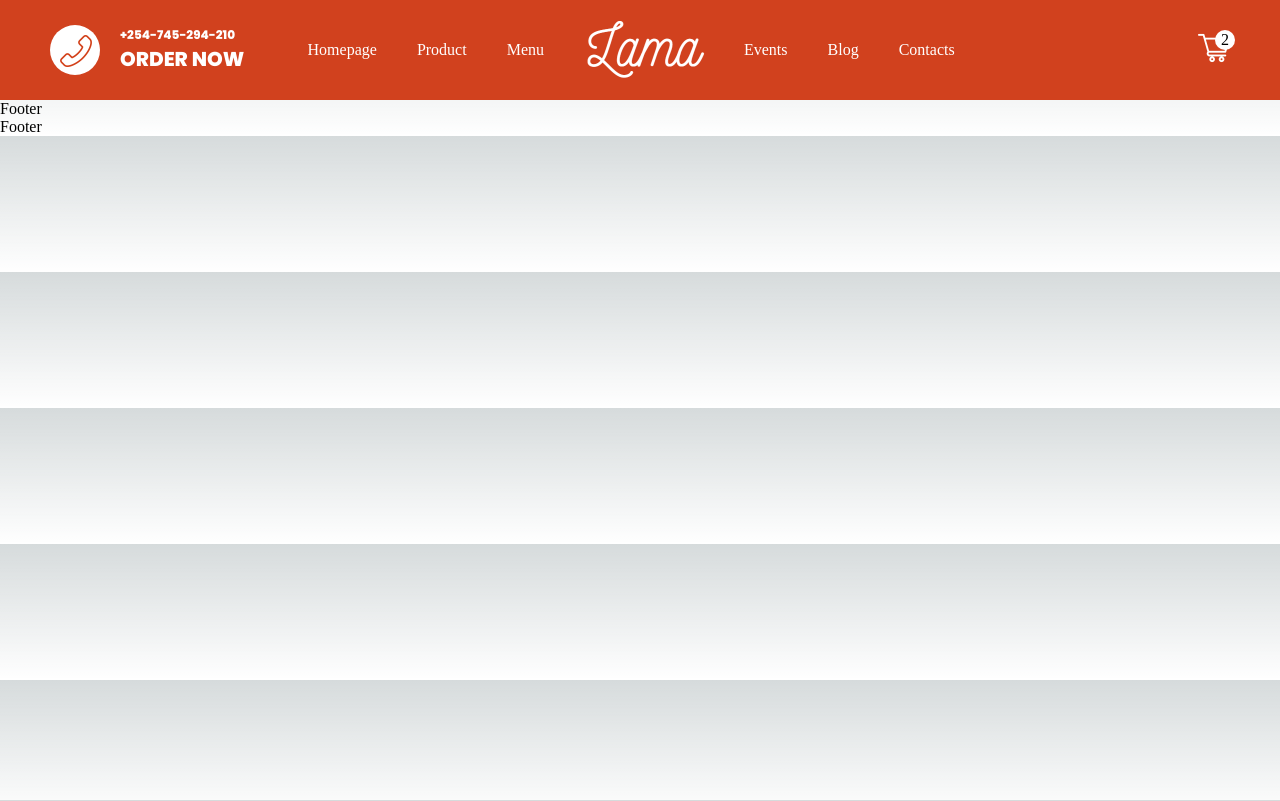
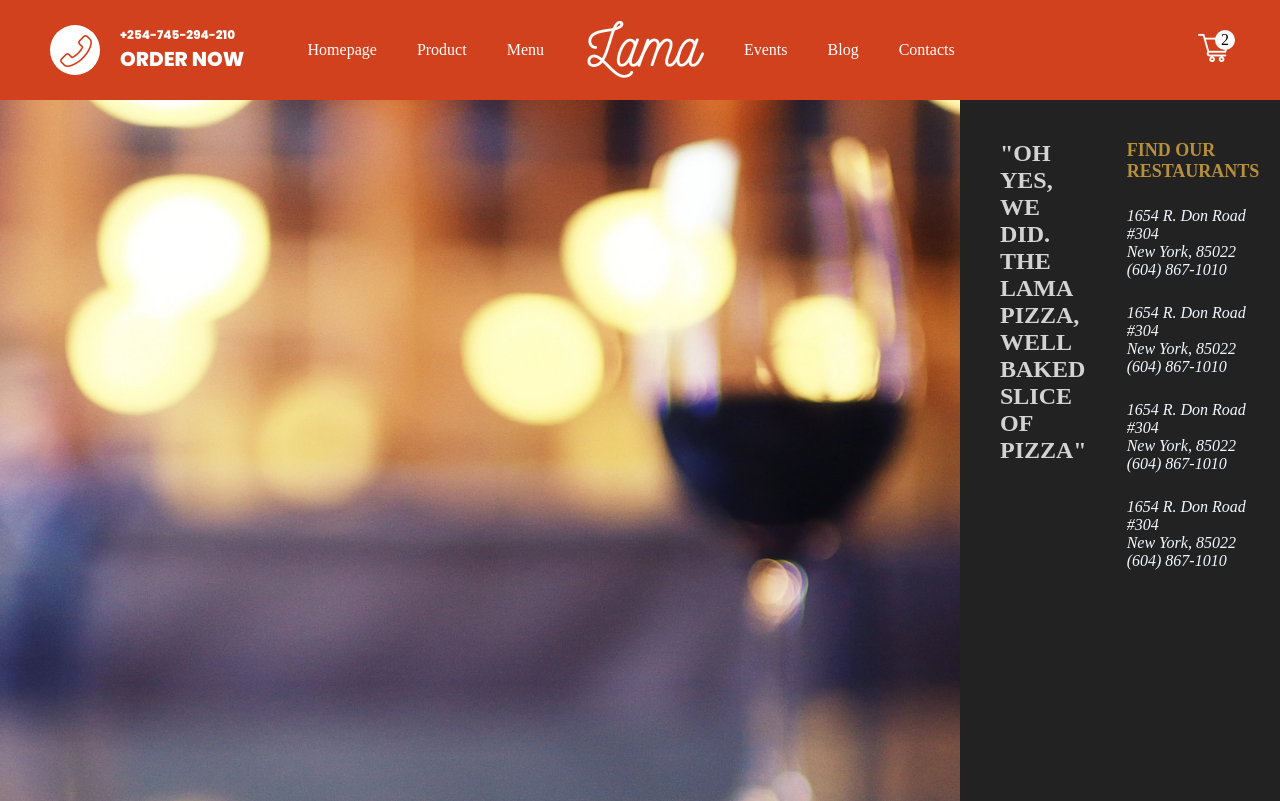
Before and after one commit to daudi13/restauantjs, a Next.js app: page /components/Footer in a window 1280 px wide. Shown: the top 801 px of the page. Built offline with nearby package versions, Linux system fonts and the light colour scheme.

Commit message:
Add more elements in footer component

```diff
--- a/pages/components/Footer.jsx
+++ b/pages/components/Footer.jsx
@@ -1,6 +1,65 @@
+import styles from "@/styles/Footer.module.css"
+import Image from "next/image"
+import bg from "public/img/bg.png"
+
 const Footer = () => {
   return (
-    <div>Footer</div>
+    <div className={styles.container}>
+      <div className={styles.item}>
+        <Image src={bg} alt="footer background" objectFit="contain" layout="fit"/>
+      </div>
+      <div className={styles.item}>
+        <div className={styles.card}>
+          <h2 className={styles.motto}>"OH YES, WE DID. THE LAMA PIZZA, WELL BAKED SLICE OF PIZZA"</h2>
+        </div>
+        <div className={styles.card}>
+          <h1 className={styles.title}>FIND OUR RESTAURANTS</h1>
+          <address className={styles.add}>
+            1654 R. Don Road #304
+            <br/>
+            New York, 85022
+            <br/>
+            (604) 867-1010
+            <br/>
+          </address>
+          <address className={styles.add}>
+            1654 R. Don Road #304
+            <br/>
+            New York, 85022
+            <br/>
+            (604) 867-1010
+            <br/>
+          </address>
+          <address className={styles.add}>
+            1654 R. Don Road #304
+            <br/>
+            New York, 85022
+            <br/>
+            (604) 867-1010
+            <br/>
+          </address>
+          <address className={styles.add}>
+            1654 R. Don Road #304
+            <br/>
+            New York, 85022
+            <br/>
+            (604) 867-1010
+            <br/>
+          </address>
+        </div>
+        <div className={styles.card}>
+          <h1 className={styles.title}>WORKING HOURS</h1>
+          <p className={styles.text}>
+            MONDAY - FRIDAY
+            <br/> 9:00 -22:00
+          </p>
+          <p className={styles.text}>
+            SATURDAY - SUNDAY
+            <br /> 12:00 -00:00
+          </p>
+        </div>
+      </div>
+    </div>
   )
 }
 
```
